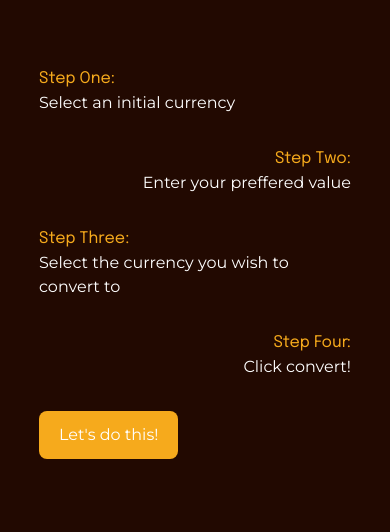
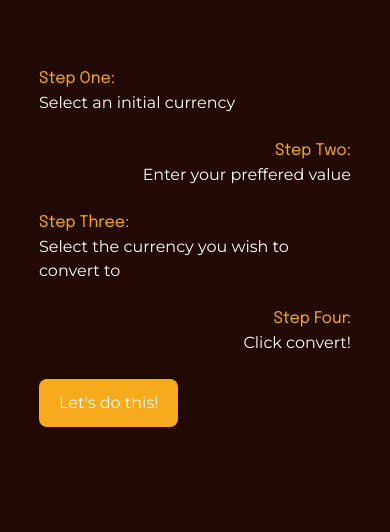
Before and after one commit to codewithmide/4Rexify, a website: page index.html in a window 390 px wide. Shown: the part 900-1432 px from the top of the page. Drawn offline with nearby package versions, Linux system fonts and the light colour scheme.

```diff
--- a/index.html
+++ b/index.html
@@ -175,10 +175,10 @@
                         <h2 class="font-normal font-Serif xl:text-medium md:text-medium sm:text-normal text-orange">
                             Step One:
                         </h2>
-                        <p class="font-Montserrat text-white md:mb-3 sm:mb-8">
+                        <p class="font-Montserrat text-white md:mb-3 sm:mb-6">
                             Select an initial currency
                         </p>
-                        <div class="text-right md:mb-3 sm:mb-8">
+                        <div class="text-right md:mb-3 sm:mb-6">
                             <h2 class="font-normal font-Serif xl:text-medium md:text-medium sm:text-normal text-orange">
                                 Step Two:
                             </h2>
@@ -189,10 +189,10 @@
                         <h2 class="font-normal font-Serif xl:text-medium md:text-medium sm:text-normal text-orange">
                             Step Three:
                         </h2>
-                        <p class="font-Montserrat text-white md:mb-3 sm:mb-8">
+                        <p class="font-Montserrat text-white md:mb-3 sm:mb-6">
                             Select the currency you wish to convert to
                         </p>
-                        <div class="text-right md:mb-3 sm:mb-8">
+                        <div class="text-right md:mb-3 sm:mb-6">
                             <h2 class="font-normal font-Serif xl:text-medium md:text-medium sm:text-normal text-orange">
                                 Step Four:
                             </h2>
@@ -672,7 +672,7 @@
         </div>
     </div>
 
-    <!-- <footer class="p-4 bg-white rounded shadow md:flex md:items-center md:justify-between md:p-6">
+   <footer class="p-4 bg-white rounded shadow md:flex md:items-center md:justify-between md:p-6">
         <span class="text-small text-darkSienna sm:text-center">© 2022 <a href="index.html" target="_blank">4Rexify™</a> All Rights Reserved.
         </span>
         <ul class="flex flex-wrap items-center mt-3 sm:mt-0">
@@ -686,8 +686,7 @@
                 <a href="#" class="mr-4 text-small text-darkSienna md:mr-6">Licensing</a>
             </li>
         </ul>
-    </footer> -->
-
+    </footer>
 
     <script src="./src/script.js"></script>
     <script src="https://cdn.jsdelivr.net/npm/typed.js@2.0.12"></script>
```
Also changed, not shown: dist/output.css.
